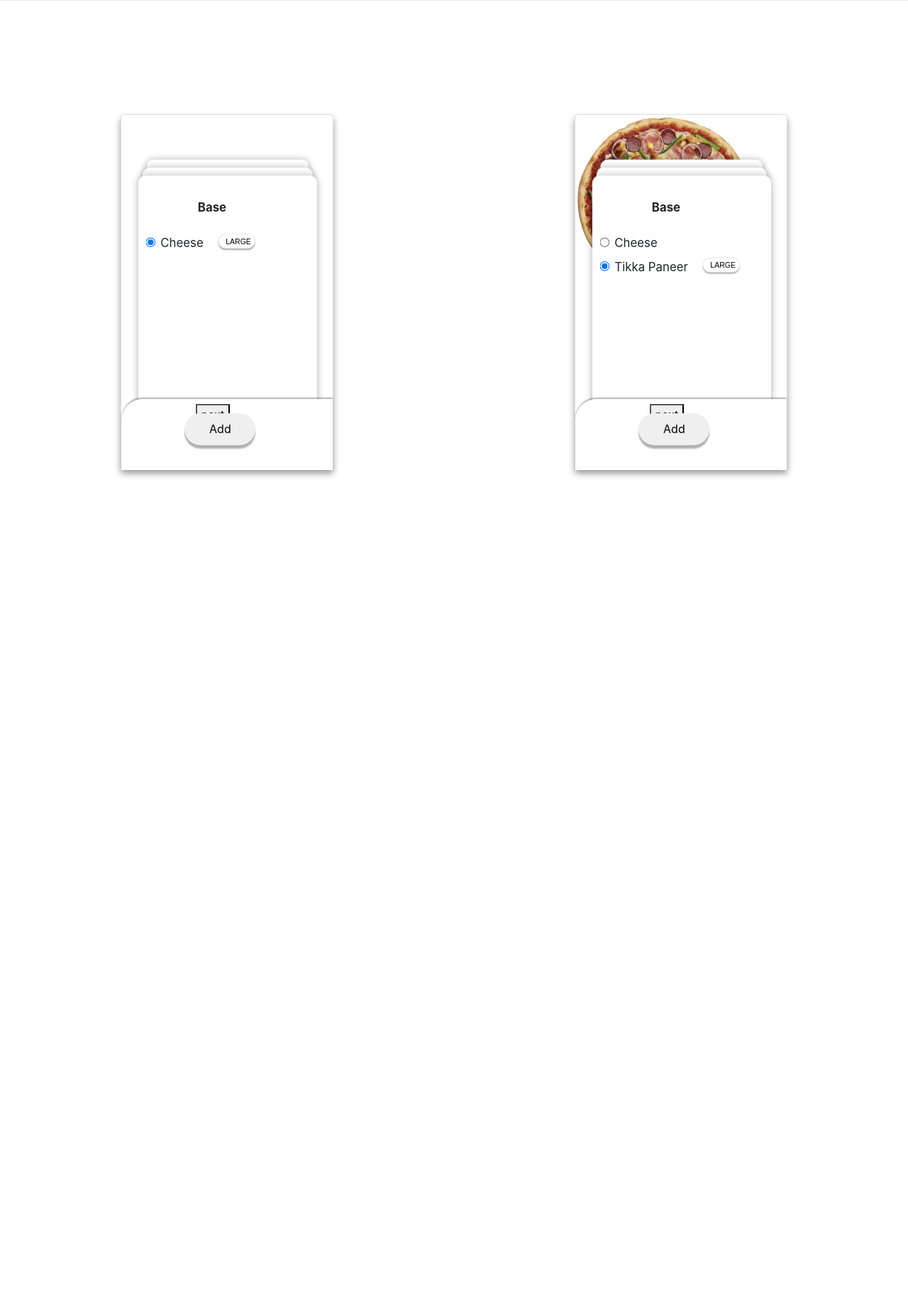
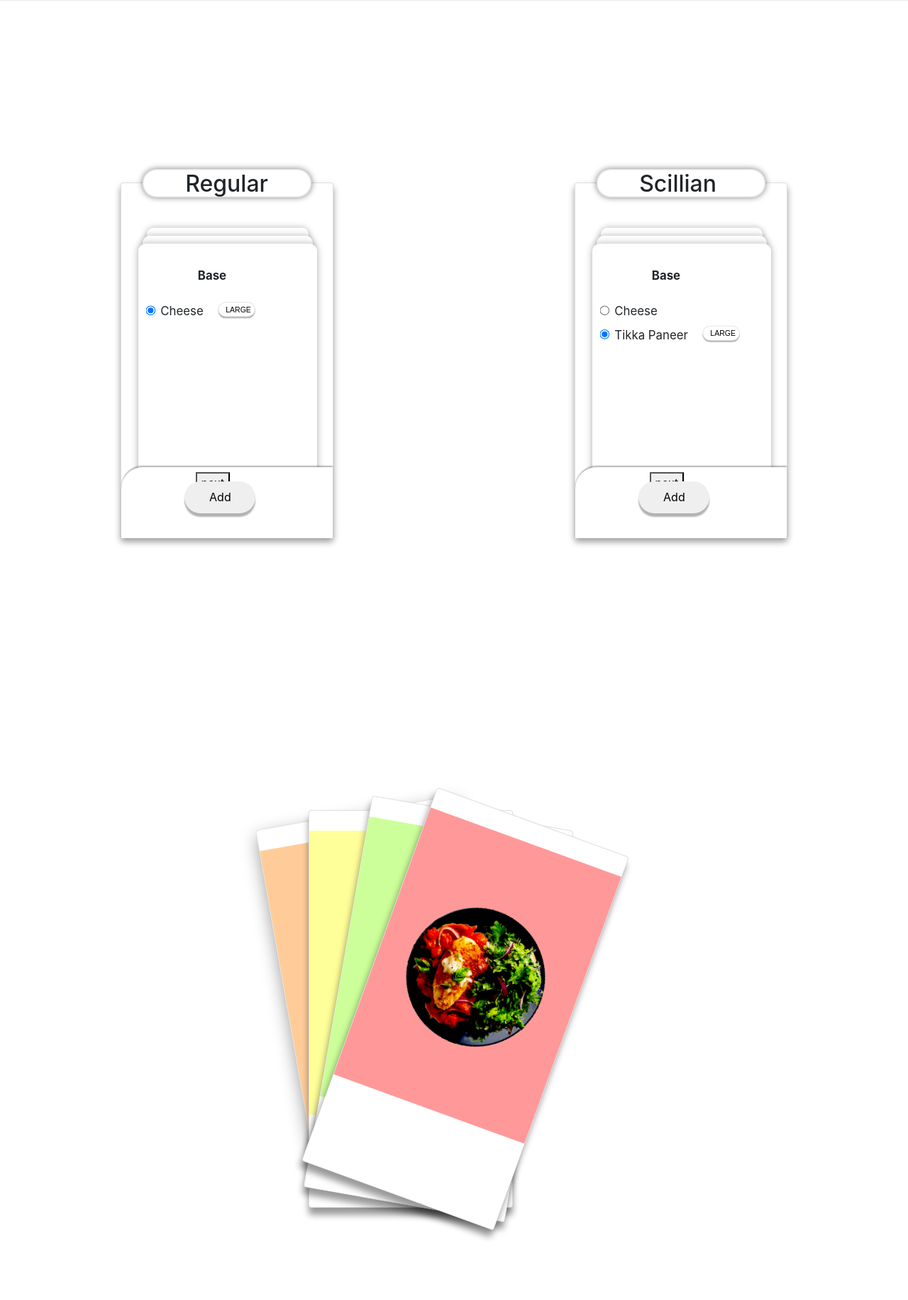
Before and after one commit to Chipsetjunkie/pzdj-live, a Django app: page / in a window 1280 px wide. Shown: the part 441-2272 px from the top of the page at 71% size. Before the commit the page ends 1113 px from the top, so only its background shows below. Run offline with Django 3.2, Linux system fonts and the light colour scheme; a user stored in the database is signed in; data comes from the database, SQL or seed files in the repository; data that the repository does not hold is empty; some libraries are stand-ins or nearby versions.

Commit message:
Animations updated

```diff
--- a/orders/static/orders/styling/main.css
+++ b/orders/static/orders/styling/main.css
@@ -2,7 +2,53 @@ b{
   margin-left: 50px;
 }
 
+img{
+  margin-left: 13%;
+  margin-top: 35%;
+  margin-bottom: 25%;
+  border-radius:100%;
+  transition: 800ms;
+}
+.card-cover{
+  background: #FFCC99;
+  margin-top: 10%;
+  height: 400px;
+  transition: height 1s;
+}
 
+.cardbody-others{
+  transition-delay: 1s;
+  display: none;
+  padding-left: 5%;
+  padding-top: 20%;
+  height: 53vh;
+  z-index: 1;
+  width: 100%;
+  background: white;
+  overflow-y: scroll;
+
+
+}
+
+.cardfooter-others{
+  display: none;
+  padding: 20px;
+}
+
+.cardhead{
+  position: relative;
+  top:-25px;
+  background: white;
+  transform: scale(0.8);
+  border: 2px solid rgba(0,0,0,0.1);
+  border-radius: 150px;
+  box-shadow: 0 0 10px 0 rgba(0,0,0,0.5);
+
+}
+
+.cardhead h1{
+   margin-left: 25%;
+}
 
 #cart-section{
   margin-top: 2%;
@@ -14,16 +60,15 @@ b{
   display: flex;
   flex-direction: row;
   justify-content: space-around;
-
+  margin-top:10%;
 }
 
 #Other-items{
-  margin-top: 10%;
+  margin-top: 20%;
   display: flex;
   flex-direction: row;
   width: 100%;
   height:50%;
-  background: yellow
 }
 
 #Pizza-card{
@@ -52,9 +97,10 @@ b{
     z-index: 1;
     margin-left:31%;
     transform: rotateZ(-10deg);
-    box-shadow: 0px 10px 10px 0px rgba(0,0,0,0.4);
+    border: 1px solid rgba(0,0,0,0.1);
+    box-shadow: 0px 10px 25px 0px rgba(0,0,0,0.4);
     transition: all .5s;
-    height: 70vh;
+    height: 450px;
 }
 
 
@@ -75,6 +121,7 @@ b{
   box-shadow: 0px 10px 10px 0px rgba(0,0,0,0.4);
   transition: all .5s;
   height:70vh;
+
 }
 
 #Dinner-card{
@@ -88,7 +135,7 @@ b{
 }
 
 #footer{
-  margin-top:10%;
+  margin-top:500px;
   height: 50vh;
   background: orange;
 }
@@ -180,8 +227,7 @@ b{
 
 }
 /* Main Card Control*/
-.cardhead{
-}
+
 
 .cardbody{
   padding: 10%;
--- a/orders/templates/orders/index.html
+++ b/orders/templates/orders/index.html
@@ -55,6 +55,7 @@
               <div id ="pizza-items" >
                     <div class="card" id="Pizza-card">
                       <div class="cardhead">
+                        <h1>Regular</h1>
                       </div>
                       <div class="cardbody">
                             <form id="regular-form" method="post">
@@ -140,7 +141,7 @@
                     <!-- Scillian Card -->
                     <div class="card" id="Sicillian-card">
                       <div class="cardhead">
-                          <img src="pizza.png" alt="">
+                        <h1>Scillian</h1>
                       </div>
                         <div class="cardbody">
                             <form id="sicillian-form" method="post">
@@ -223,11 +224,14 @@
                     </div>
               </div>
 
-              <!-- Subs
+              <!-- Subs -->
               <div  id="Other-items">
                  <p id="second-section"></p>
                     <div class="card" id = "Sub-card" style="width: 18rem;">
-                      <div class="card-body">
+                      <div class="card-cover">
+                          <img src="{% static 'orders/media/subs.png' %}" alt="">
+                      </div>
+                      <div class="cardbody-others">
                         <h5 class="card-title">Subs</h5>
                         <form id="sub-form" method="post">
                           {% csrf_token %}
@@ -241,7 +245,6 @@
                                   <span class="size-text">LARGE</span>
                                   <span class="background"></span>
                                 </label><br></span>
-
                               </div>
                               {% else %}
                                   <div>
@@ -249,16 +252,22 @@
                                   </div>
                               {%endif%}
                             {%endfor%}
+                      </div>
+                      <div class="cardfooter-others">
                         {% if user.is_authenticated %}
                             <input type="submit"  id="submit" value="Add">
                         {% endif %}
                         </form>
+                        <button type="button" name="button">submit</button>
                       </div>
                       </div>
-                    -->
-                      <!-- Pasta
+
+                      <!-- Pasta -->
                       <div class="card" id = "Pasta-card" style="width: 18rem;">
-                        <div class="card-body">
+                        <div class="card-cover">
+                            <img src="{% static 'orders/media/pasta.png' %}" alt="">
+                        </div>
+                        <div class="cardbody-others">
                           <h5 class="card-title">Pasta</h5>
                           <form id="pasta-form" method="post">
                             {% csrf_token %}
@@ -271,16 +280,22 @@
                                   </div>
                               {%endif%}
                             {%endfor%}
+                        </div>
+                        <div class="cardfooter-others">
                           {% if user.is_authenticated %}
                               <input type="submit"  id="submit" value="Add">
                           {% endif %}
                           </form>
+                          <button type="button" name="button">submit</button>
                         </div>
                         </div>
-                        -->
-                        <!--Salad
+
+                        <!--Salad -->
                         <div class="card" id = "Salad-card" style="width: 18rem;">
-                          <div class="card-body">
+                          <div class="card-cover">
+                              <img src="{% static 'orders/media/salad.png' %}" alt="">
+                          </div>
+                          <div class="cardbody-others">
                             <h5 class="card-title">Salad</h5>
                             <form id="salad-form" method="post">
                               {% csrf_token %}
@@ -293,15 +308,21 @@
                                     </div>
                                 {%endif%}
                               {%endfor%}
+                          </div>
+                          <div class="cardfooter-others">
                             {% if user.is_authenticated %}
                                 <input type="submit"  id="submit" value="Add">
                             {% endif %}
                             </form>
+                            <button type="button" name="button">submit</button>
                           </div>
-                          </div> -->
-                          <!-- Dinner Plates
+                          </div>
+                          <!-- Dinner Plates -->
                           <div class="card" id = "Dinner-card" style="width: 18rem;">
-                            <div class="card-body">
+                            <div class="card-cover">
+                                <img src="{% static 'orders/media/dinner.png' %}" alt="">
+                            </div>
+                            <div class="cardbody-others">
                               <h5 class="card-title">Dinner Plates</h5>
                               <form id="dinner-form" method="post">
                                 {% csrf_token %}
@@ -323,10 +344,13 @@
                                       </div>
                                   {%endif%}
                                 {%endfor%}
+                            </div>
+                            <div class="cardfooter-others">
                               {% if user.is_authenticated %}
-                              <input type="submit" id="submit" value="Add">
+                                  <input type="submit"  id="submit" value="Add">
                               {% endif %}
                               </form>
+                              <button type="button" name="button">submit</button>
                             </div>
                             </div>
                         </div>
@@ -334,7 +358,7 @@
                     <p id="footer"> footer</p>
               </div>
           </div>
-          -->
+
   </body>
 
   <script src="https://code.jquery.com/jquery-3.4.1.slim.min.js" integrity="sha384-J6qa4849blE2+poT4WnyKhv5vZF5SrPo0iEjwBvKU7imGFAV0wwj1yYfoRSJoZ+n" crossorigin="anonymous"></script>
@@ -344,7 +368,7 @@
   {% load static %}
   <script src ="{% static 'orders/scripts/events.js' %}"></script>
   <script src ="{% static 'orders/scripts/animate.js' %}"></script>
-  <!--<script src ="{% static 'orders/scripts/serv_comm.js' %}"></script>
--->
+  <script src ="{% static 'orders/scripts/serv_comm.js' %}"></script>
+
 
 </html>
```
Also changed, not shown: orders/static/orders/media/dinner.png (added), orders/static/orders/media/pasta.png (added), orders/static/orders/media/pizza.png (deleted), orders/static/orders/media/salad.png (added), orders/static/orders/media/subs.png (added), orders/static/orders/scripts/animate.js. Lines whose indentation alone changed are shown as unchanged.
